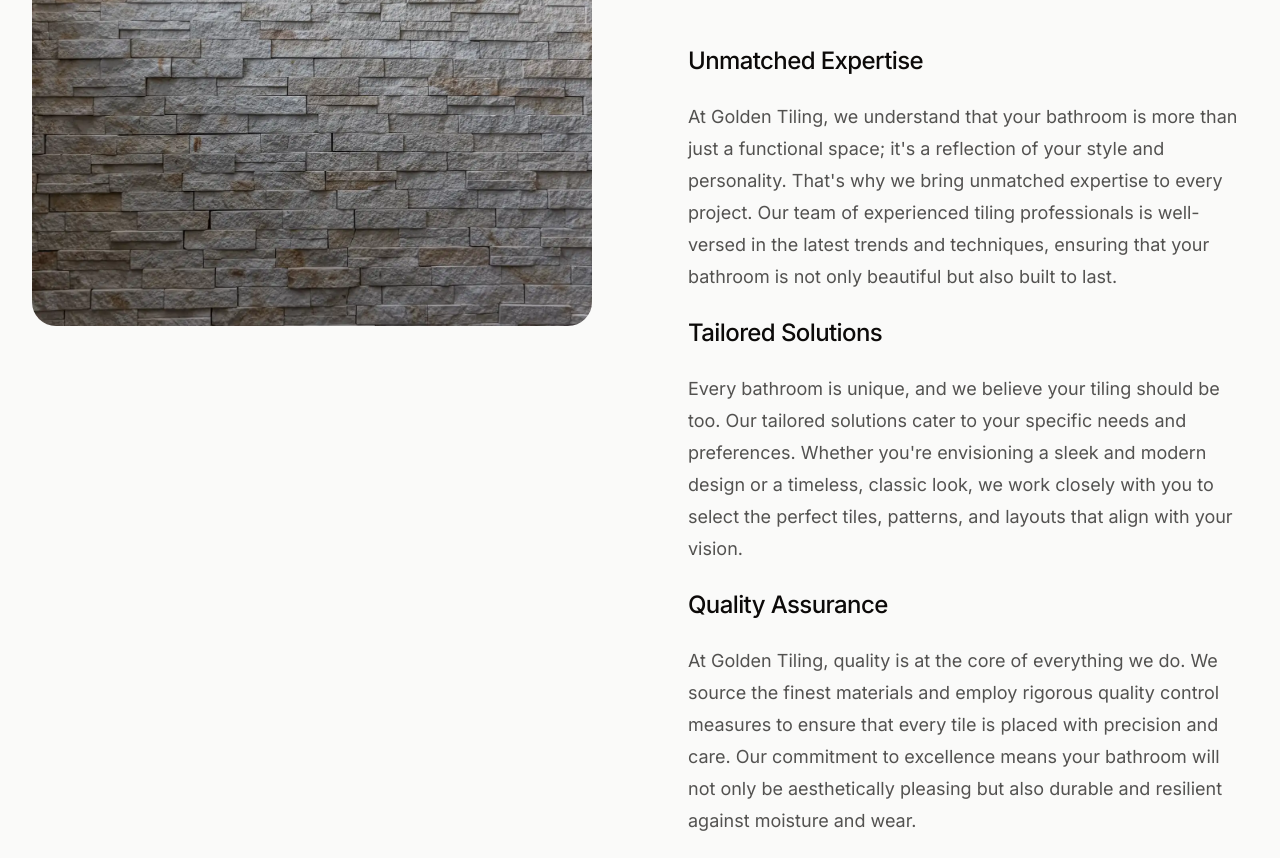
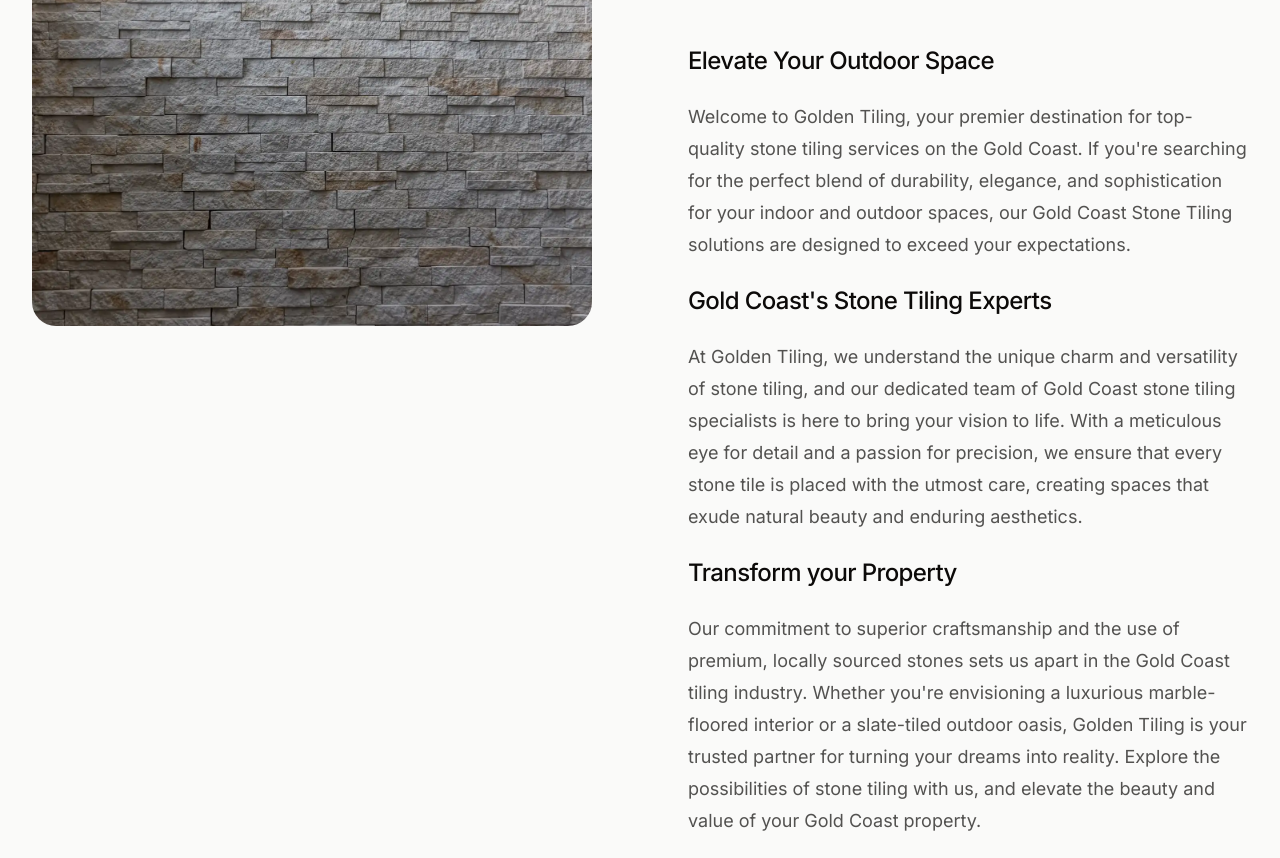
Before and after one commit to aidenwood/goldentile-v8, an Astro site: page /stone-tiling in a window 1280 px wide. Shown: the part 721-1579 px from the top of the page. Built offline with nearby package versions, Linux system fonts and the light colour scheme; Astro itself is replaced by a stand-in of ours.

Commit message:
SEO Pages

```diff
--- a/src/components/bathroom/Mission.astro
+++ b/src/components/bathroom/Mission.astro
@@ -27,7 +27,7 @@ const stats = [
         width="576"
         height="864"
         src="/assets/bathoom-tile-sml.webp"
-        alt="Our experts working together"
+        alt="Top rated Gold Coast tiling experts - bathroom tiles for a fair price"
       />
       <div class="flex flex-col gap-10">
         <!-- Mission description -->
--- a/src/components/outdoor/Mission.astro
+++ b/src/components/outdoor/Mission.astro
@@ -27,7 +27,7 @@ const stats = [
         width="576"
         height="864"
         src="/assets/slate-tile-sml.webp"
-        alt="Our experts working together"
+        alt="Top rated Gold Coast tiling experts - outdoor tiles for a fair price"
       />
       <div class="flex flex-col gap-10">
         <!-- Mission description -->
--- a/src/components/pool/Mission.astro
+++ b/src/components/pool/Mission.astro
@@ -27,7 +27,7 @@ const stats = [
         width="576"
         height="864"
         src="/assets/pool-sml.webp"
-        alt="Our experts working together"
+        alt="Top rated Gold Coast pool tiling experts - pool tiles for a fair price"
       />
       <div class="flex flex-col gap-10">
         <!-- Mission description -->
--- a/src/components/slate/Mission.astro
+++ b/src/components/slate/Mission.astro
@@ -27,7 +27,7 @@ const stats = [
         width="576"
         height="864"
         src="/assets/slate-tile-sml.webp"
-        alt="Our experts working together"
+        alt="Top rated Gold Coast slate tiling experts - slate tiles for a fair price"
       />
       <div class="flex flex-col gap-10">
         <!-- Mission description -->
--- a/src/components/stone/Mission.astro
+++ b/src/components/stone/Mission.astro
@@ -27,33 +27,37 @@ const stats = [
         width="576"
         height="864"
         src="/assets/stone-tile-sml.webp"
-        alt="Our experts working together"
+        alt="Top rated Gold Coast stone tiling experts - stone tiles for a fair price"
       />
       <div class="flex flex-col gap-10">
         <!-- Mission description -->
         <div class="space-y-8 sm:space-y-12">
           <h2 class="text-3xl font-medium tracking-tight sm:text-4xl">Gold Coast Stone Tiling Experts</h2>
           <div class="space-y-6">
-            <h3 class="text-2xl font-medium tracking-tight">Unmatched Expertise</h3>
+            <h3 class="text-2xl font-medium tracking-tight">Elevate Your Outdoor Space</h3>
             <p class="text-primary-950/70 dark:text-primary-200/70 text-base sm:text-lg">
-              At Golden Tiling, we understand that your bathroom is more than just a functional space;
-              it's a reflection of your style and personality. That's why we bring unmatched expertise to
-              every project. Our team of experienced tiling professionals is well-versed in the latest trends
-              and techniques, ensuring that your bathroom is not only beautiful but also built to last.
+              Welcome to Golden Tiling, your premier destination for top-quality stone tiling services on the Gold Coast.
+              If you're searching for the perfect blend of durability, elegance, and sophistication for your indoor and outdoor
+              spaces, our Gold Coast Stone Tiling solutions are designed to exceed your expectations.
             </p>
-            <h3 class="text-2xl font-medium tracking-tight">Tailored Solutions</h3>
+            <h3 class="text-2xl font-medium tracking-tight">Gold Coast's Stone Tiling Experts</h3>
             <p class="text-primary-950/70 dark:text-primary-200/70 text-base sm:text-lg">
-              Every bathroom is unique, and we believe your tiling should be too. Our tailored solutions cater
-              to your specific needs and preferences. Whether you're envisioning a sleek and modern design or a
-              timeless, classic look, we work closely with you to select the perfect tiles, patterns, and layouts
-              that align with your vision.
+              At Golden Tiling, we understand the unique charm and versatility of stone tiling, and our dedicated team of Gold Coast
+              stone tiling specialists is here to bring your vision to life. With a meticulous eye for detail and a passion for precision,
+              we ensure that every stone tile is placed with the utmost care, creating spaces that exude natural beauty and enduring aesthetics.
+
+
             </p>
-            <h3 class="text-2xl font-medium tracking-tight">Quality Assurance</h3>
+            <h3 class="text-2xl font-medium tracking-tight">Transform your Property</h3>
             <p class="text-primary-950/70 dark:text-primary-200/70 text-base sm:text-lg">
-              At Golden Tiling, quality is at the core of everything we do. We source the finest materials and
-              employ rigorous quality control measures to ensure that every tile is placed with precision and care.
-              Our commitment to excellence means your bathroom will not only be aesthetically pleasing but also durable
-              and resilient against moisture and wear.
+              Our commitment to superior craftsmanship and the use of premium, locally sourced stones sets us apart in the Gold Coast tiling industry.
+              Whether you're envisioning a luxurious marble-floored interior or a slate-tiled outdoor oasis, Golden Tiling is your trusted partner for
+              turning your dreams into reality. Explore the possibilities of stone tiling with us, and elevate the beauty and value of your Gold Coast property.
+            </p>
+            <p class="text-primary-950/70 dark:text-primary-200/70 text-base sm:text-lg">
+              Discover the timeless allure of stone tiling with Golden Tiling. Contact us today to schedule a consultation and experience the perfect synergy
+              of nature's elegance and Gold Coast craftsmanship in your home or business. Our Gold Coast stone tiling services are tailored to your needs,
+              ensuring that your space not only looks stunning but also stands strong against the coastal elements, making it a lasting investment for years to come.
             </p>
           </div>
         </div>
```
